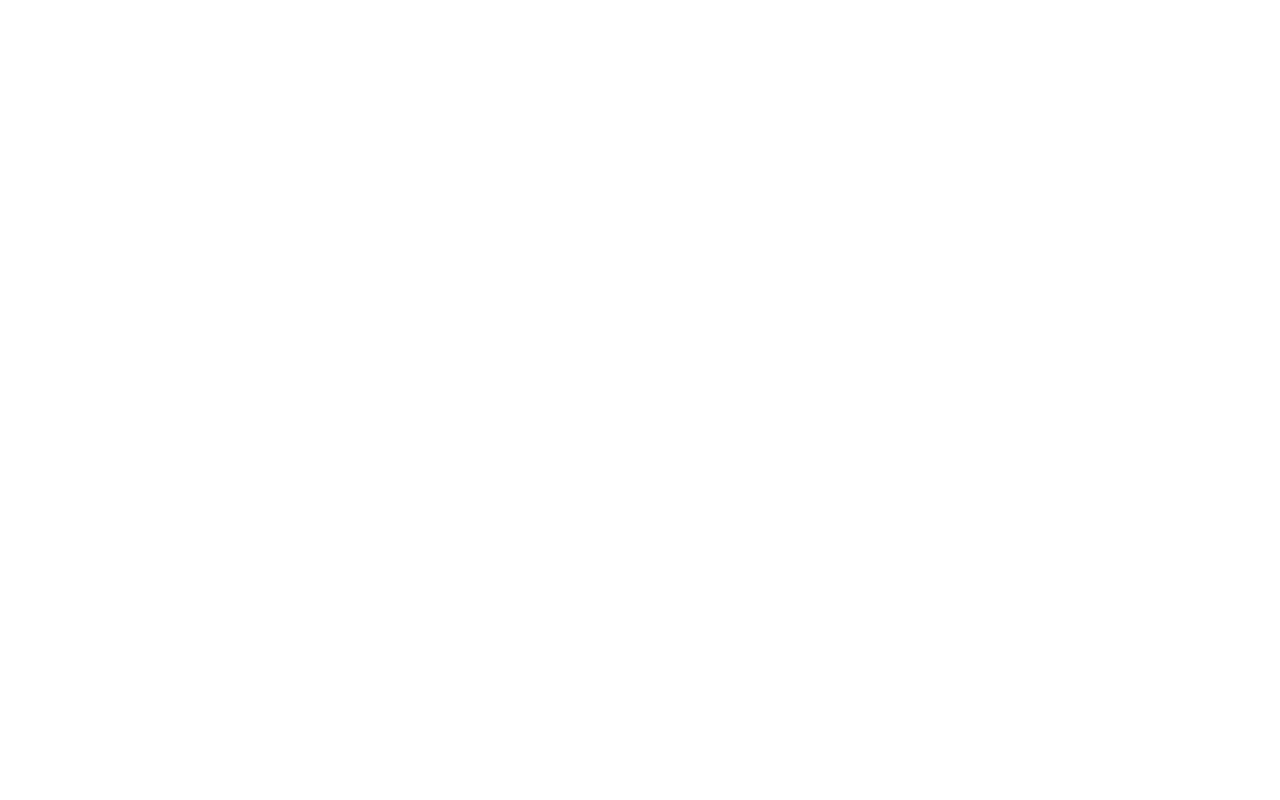
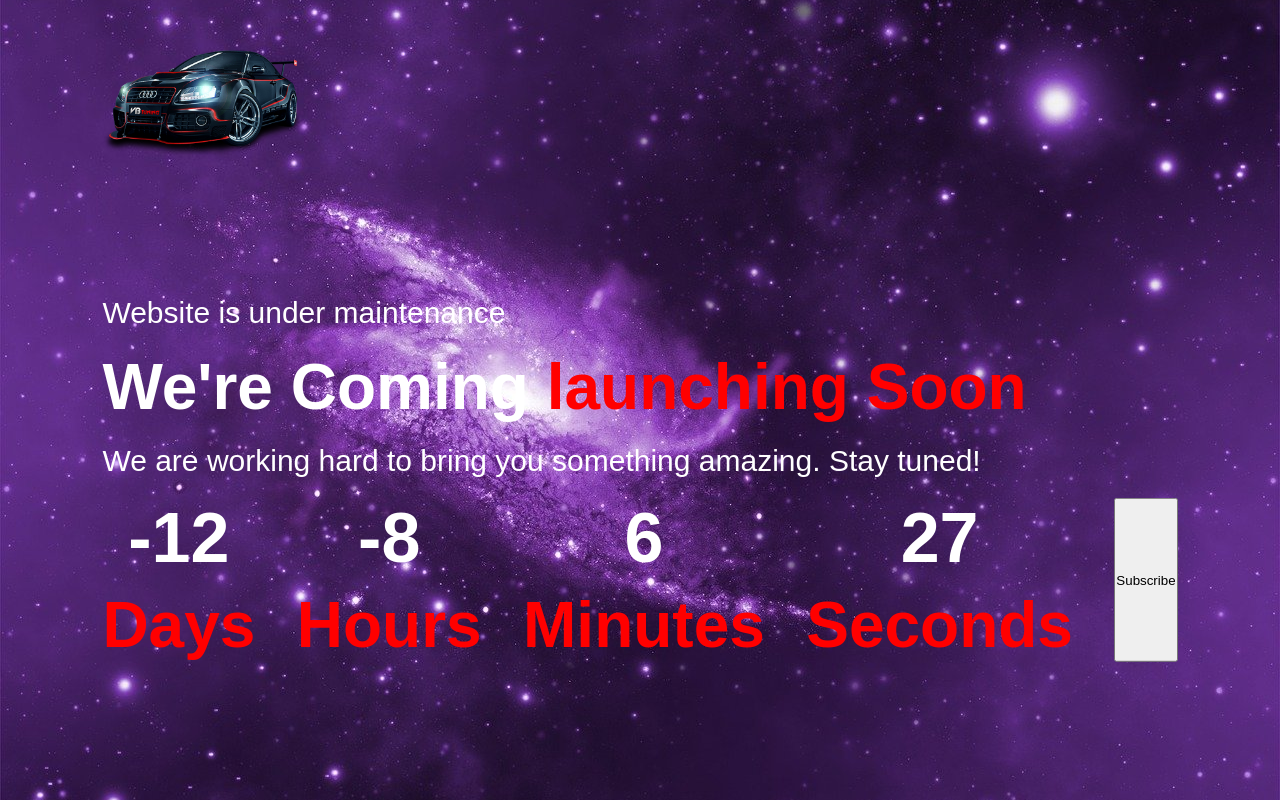
Before and after one commit to devcodingskill/ComingSoonPage, a plain HTML site: page index.html in a window 1280 px wide. Drawn offline with Linux system fonts and the light colour scheme.

Commit message:
add UI part 1

```diff
--- a/index.html
+++ b/index.html
@@ -1,13 +1,43 @@
 <!DOCTYPE html>
 <html lang="en">
+
 <head>
     <meta charset="UTF-8">
     <meta name="viewport" content="width=device-width, initial-scale=1.0">
     <link rel="stylesheet" href="style.css">
     <title>Coming Soon</title>
 </head>
+
 <body>
+    <div class="container">
+        <img src="images/logo.png" alt="Logo" class="logo">
+        <div class="content">
+            <p class="tagline">Website is under maintenance</p>
+            <h1>We're Coming<span> launching Soon</span></h1>
+            <p>We are working hard to bring you something amazing. Stay tuned!</p>
+            <div class="countdown">
+                <div class="countdown-item">
+                    <span id="days">00</span>
+                    <span>Days</span>
+                </div>
+                <div class="countdown-item">
+                    <span id="hours">00</span>
+                    <span>Hours</span>
+                </div>
+                <div class="countdown-item">
+                    <span id="minutes">00</span>
+                    <span>Minutes</span>
+                </div>
+                <div class="countdown-item">
+                    <span id="seconds">00</span>
+                    <span>Seconds</span>
+                </div>
+                <button type="button" class="subscribe-btn">Subscribe</button>
+        </div>
+
+    </div>
 
     <script src="script.js"></script>
 </body>
+
 </html>
--- a/script.js
+++ b/script.js
@@ -0,0 +1,23 @@
+
+const days =document.getElementById('days');
+const hours = document.getElementById('hours');
+const minutes = document.getElementById('minutes');
+const seconds = document.getElementById('seconds');
+let today = new Date();
+const targetDate = new Date('2025-05-10T12:59:59');
+console.log(targetDate);
+console.log(targetDate.getSeconds()-today.getSeconds());
+days.innerHTML = today.getDate();
+    hours.innerHTML = today.getHours();
+    minutes.innerHTML = today.getMinutes();
+    seconds.innerHTML = today.getSeconds();
+setInterval(countdown,1000);
+
+function countdown() {
+    today = new Date();
+    days.innerHTML = targetDate.getDate()-today.getDate()<9? '0' + targetDate.getDate()-today.getDate() : targetDate.getDate()-today.getDate();
+    hours.innerHTML = targetDate.getHours()-today.getHours()<9? '0' + targetDate.getHours()-today.getHours() : targetDate.getHours()-today.getHours();
+    minutes.innerHTML = targetDate.getMinutes()-today.getMinutes()<9? '0' + targetDate.getMinutes()-today.getMinutes() : targetDate.getMinutes()-today.getMinutes();
+    seconds.innerHTML = targetDate.getSeconds()-today.getSeconds()<9? '0' + targetDate.getSeconds()-today.getSeconds() : targetDate.getSeconds()-today.getSeconds();
+
+}
--- a/style.css
+++ b/style.css
@@ -4,3 +4,56 @@
     box-sizing: border-box;
     font-family: 'Poppins', sans-serif;
 }
+.container{
+    width: 100%;
+    height: 100vh;
+    background-image: url(images/background.jpg);
+    background-size: cover;
+    background-position: center;
+    padding: 0 8%;
+    position: absolute;
+}
+.logo{
+    width: 200px;
+    padding: 50px 0;
+}
+.content{
+    color: #fff;
+    position: relative;
+    top: 20%;
+    transform: translateY(-20%);
+
+}
+.content h1{
+    font-size: 64px;
+    font-weight: 600;
+    margin-bottom: 20px;
+}
+.content p{
+    font-size: 30px;
+    font-weight: 400;
+    margin-bottom: 20px;
+}
+.content span{
+    font-size: 64px;
+    font-weight: 600;
+    color: #ff0000;
+}
+.countdown{
+    display: flex;
+    flex-direction: row;
+    justify-content: space-between;
+}
+.countdown-item{
+    font-size: large;
+    display: flex;
+    justify-content: center;
+    align-items: center;
+    flex-direction: column;
+}
+#days, #hours, #minutes, #seconds{
+    font-size: 70px;
+    font-weight: 600;
+    color: #fff;
+    margin-bottom: 10px;
+}
```
Also changed, not shown: images/background.jpg (added), images/logo.png (added).
